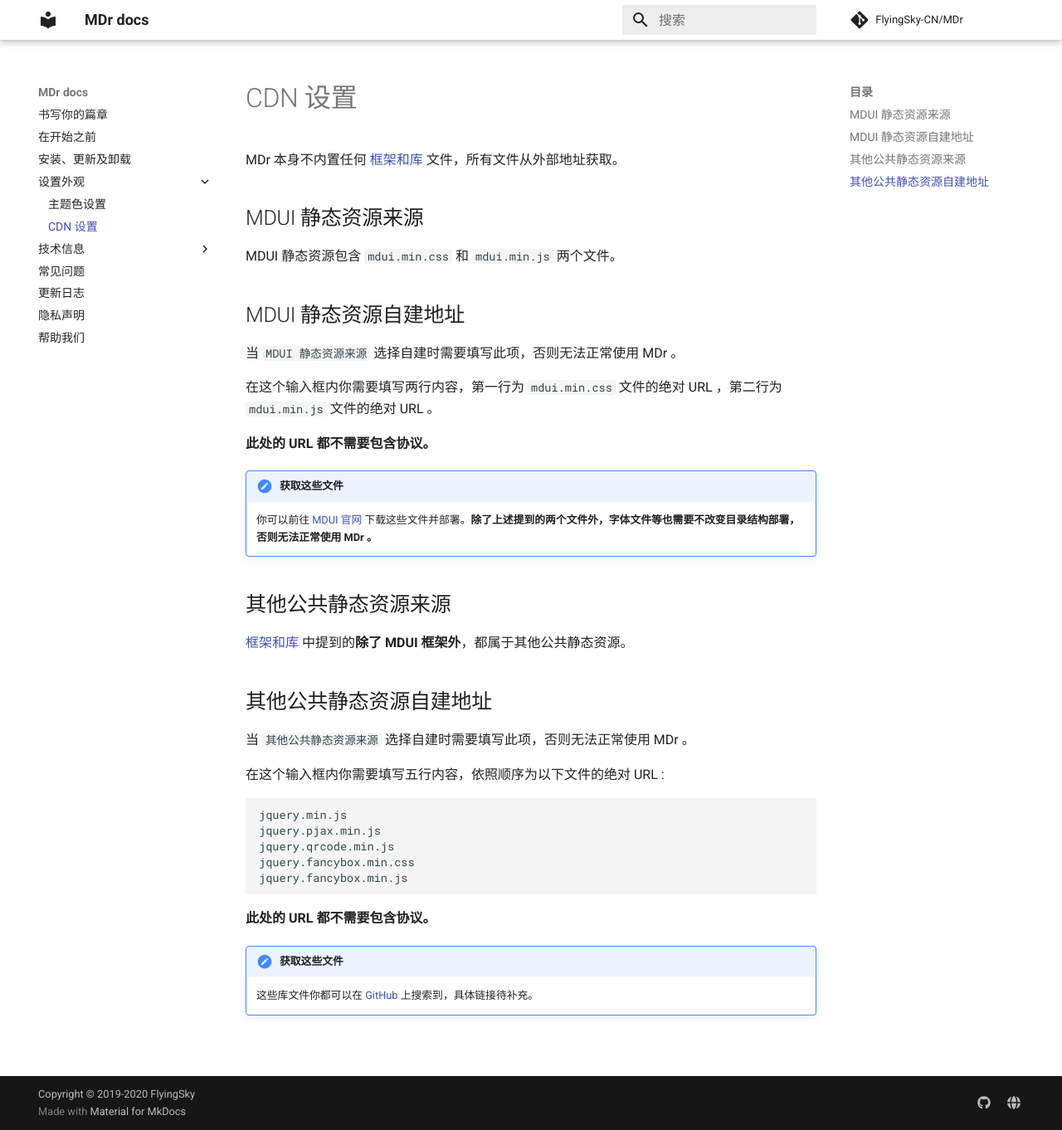
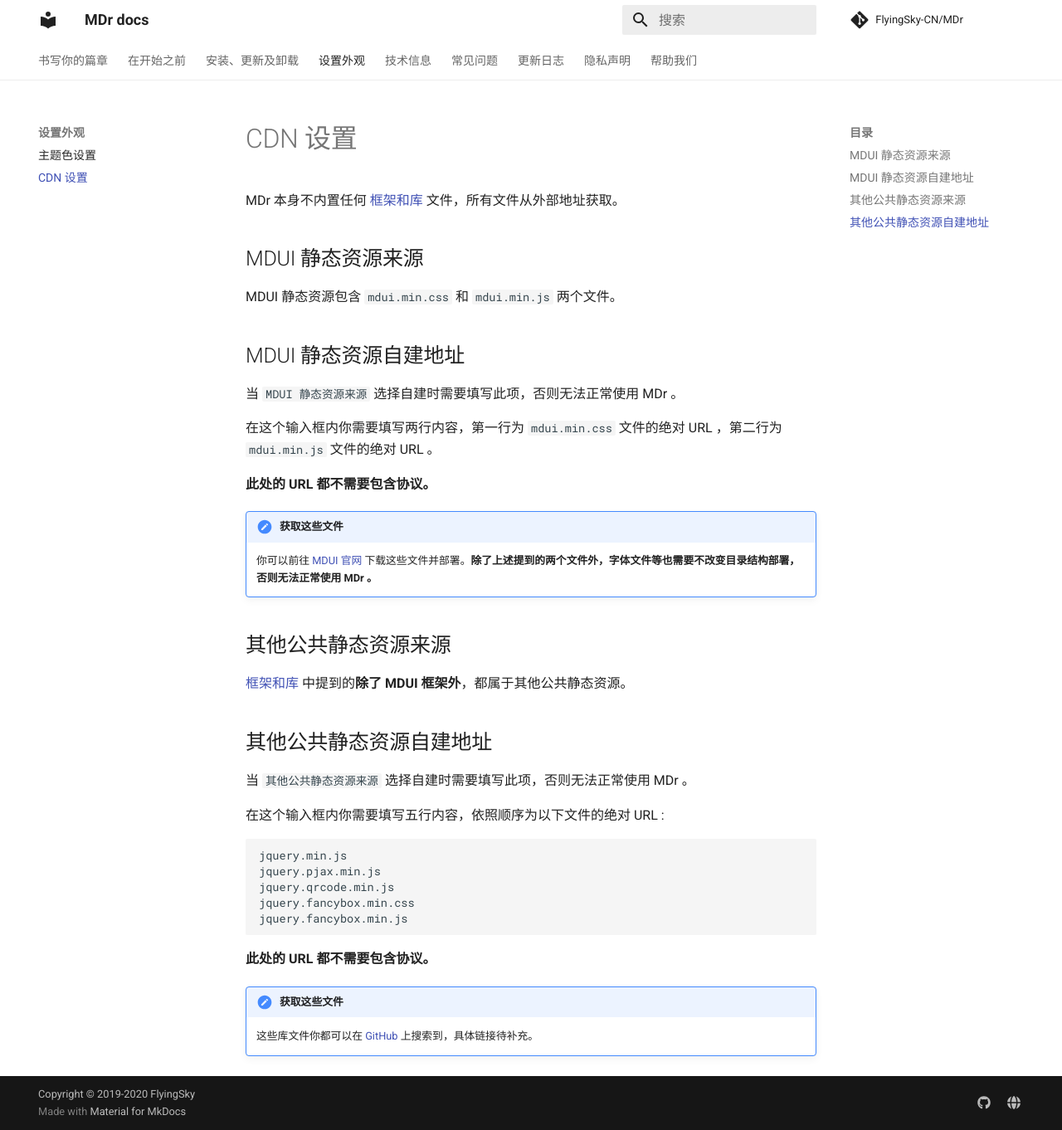
Before and after one commit to FlyingSky-CN/MDr-docs, an MkDocs documentation site: the page built from docs/config/cdn.md, in a window 1280 px wide and 1362 px high. Shown: the whole window at 83% size. Built offline with MkDocs 1.6.1 and Material for MkDocs 9.7.7, drawn with Linux system fonts in a browser that asks for light colours; comment, search, counter and statistics services are not loaded; some of the changed lines change nothing that is shown.

Commit message:
🎭 启用 Tabs

```diff
--- a/docs/config/cdn.md
+++ b/docs/config/cdn.md
@@ -1,6 +1,6 @@
 # CDN 设置
 
-MDr 本身不内置任何 [框架和库](../tech/frameworks.md) 文件，所有文件从外部地址获取。
+MDr 本身不内置任何 [框架和库](../lib/frameworks.md) 文件，所有文件从外部地址获取。
 
 ## MDUI 静态资源来源
 
@@ -19,7 +19,7 @@ MDUI 静态资源包含 `mdui.min.css` 和 `mdui.min.js` 两个文件。
 
 ## 其他公共静态资源来源
 
-[框架和库](../tech/frameworks.md) 中提到的**除了 MDUI 框架外**，都属于其他公共静态资源。
+[框架和库](../lib/frameworks.md) 中提到的**除了 MDUI 框架外**，都属于其他公共静态资源。
 
 ## 其他公共静态资源自建地址
 
--- a/mkdocs.yml
+++ b/mkdocs.yml
@@ -22,6 +22,8 @@ theme:
     code: 'Roboto Mono'
   include_search_page: false
   search_index_only: true
+  feature:
+    tabs: true
 
 # Customization
 extra:
@@ -47,7 +49,7 @@ nav:
     - 主题色设置: config/color.md
     - CDN 设置: config/cdn.md
   - 技术信息:
-    - 框架和库: tech/frameworks.md
+    - 框架和库: lib/frameworks.md
   - 常见问题: faq.md
   - 更新日志: changelog.md
   - 隐私声明: privacy.md
```
Also changed, not shown: docs/lib/frameworks.md (renamed from docs/tech/frameworks.md).
